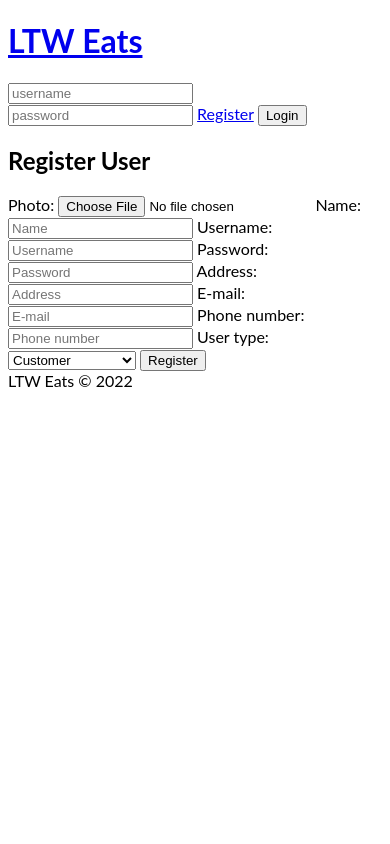
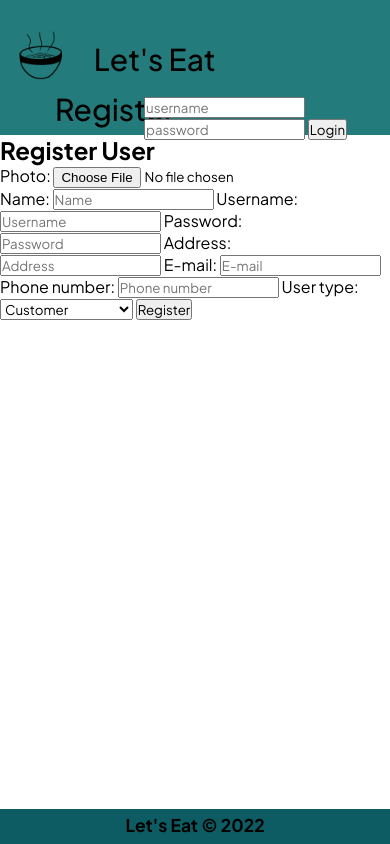
Before and after one commit to teixemigue/ltw, a PHP site: page /pages/register.php in a window 390 px wide. Run offline with PHP 8.4, Linux system fonts and the light colour scheme.

Commit message:
updated common.css
created css when the user is logged in and logged out

```diff
--- a/css/common.css
+++ b/css/common.css
@@ -1,15 +1,44 @@
-body {
-    font-family: "Lato", sans-serif;
+* {
+  padding: 0em;
+  margin: 0em;
+  font-family: 'Plus Jakarta Sans', sans-serif;
+}
+
+.header {
+  width: 100%;
+  left: 0;
+  top: 0;
+  padding-left: 1em;
+  padding-right: 1em;
+  box-sizing: border-box;
+  overflow: hidden;
+  background-color: #247B7B;
+}
+
+#title {
+  padding-top: 10px;
+  font-size: 50px;
+  font-weight: 500;
+  display:inline-block;
+  vertical-align:top;
+}
+
+.logo {
+  width: 50px;
+  cursor: pointer;
+  border: none;
+  margin: 30px 0;
 }
 
 .sidebar {
   height: 100%;
   width: 0;
   position: fixed;
+  align-items: center;
   z-index: 1;
   top: 0;
-    left: 0;
-    background-color: #111;
+  right: 0;
+  background: linear-gradient(#247B7B, #0D5C63);
   overflow-x: hidden;
   transition: 0.5s;
   padding-top: 60px;
@@ -19,16 +48,16 @@ body {
   padding: 8px 8px 8px 32px;
   text-decoration: none;
   font-size: 25px;
-    color: #818181;
+  color: #fffffa;
   display: block;
   transition: 0.3s;
 }
 
 .sidebar a:hover {
-    color: #f1f1f1;
+  color: #fffffa;
 }
 
-  .sidebar .closebtn {
+.sidebar .closebar {
   position: absolute;
   top: 0;
   right: 25px;
@@ -36,22 +65,100 @@ body {
   margin-left: 50px;
 }
 
-  .openbtn {
+.openbar {
   font-size: 20px;
   cursor: pointer;
-    background-color: #111;
-    color: white;
+  position: fixed;
+  color: black;
+  width: 50px;
   padding: 10px 15px;
   border: none;
+  flex: 1;
+  text-align: right;
 }
 
-  .openbtn:hover {
-    background-color: #444;
+.openbar:hover {
+  background-color: #0D5C63;
+  color: #fffffa;
+}
+
+#buttonsidebar {
+  border: none;
+  color: black;
+  background-color: transparent;
+  position: absolute;
+  font-size: 30px;
+  line-height: 12px;
+  width: 18px;
+  margin-top: 1em;
+  margin-right: 1em;
+  top:0;
+  right:0;
+}
+
+#user {
+  display: inline-flex;
+}
+
+.username {
+  font-size: 25px;
+  padding-left: 1em;
+  padding-top: 0.5em;
+}
+
+.menu ul li{
+  padding: 0.5em;
+}
+
+.register {
+  position: absolute;
+  margin-top: 5em;
+  margin-left: 1em;
+  left: 0;
+  top:0;
+  border: none;
+  background-color: transparent;
+  color: black;
+}
+
+.login {
+  position: absolute;
+  margin-top: 6em;
+  margin-left: 8em;
+  top:0;
+  border: none;
+  background-color: transparent;
+  color: black;
+}
+
+.logout button {
+  position: absolute;
+  margin-top: 8em;
+  top:0;
+  border: none;
+  background-color: transparent;
+  color: black;
+}
+
+body {
+  /*display: flex;*/
 }
 
 #main {
+  padding: 16px;
+}
 
-    padding: 16px;
+footer {
+  position: fixed;
+  width: 100%;
+  height: 1em;
+  padding-bottom: 1em;
+  left: 0;
+  bottom: 0;
+  background-color: #0D5C63;
+  font-size: 15px;
+  padding-top: 5px;
+  text-align: center;
 }
 
 /* On smaller screens, where height is less than 450px, change the style of the sidenav (less padding and a smaller font size) */
@@ -59,3 +166,74 @@ body {
   .sidebar {padding-top: 15px;}
   .sidebar a {font-size: 18px;}
 }
+
+/* Links organized */
+
+a:link, a:visited {
+  background-color: transparent;
+  color: black;
+  padding: 15px 25px;
+  text-decoration: none;
+  display: inline-block;
+}
+
+@media only screen and (max-width:700px) {
+
+  .header a {
+    float: none;
+    box-sizing: border-box;
+    position: absolute;
+    display: block;
+    text-align: left;
+    font-size: 30px;
+    font-weight: 500;
+    padding-top: 1em;
+  }
+
+  .header-right {
+    float: none;
+  }
+
+  .openbar {
+    position: absolute;
+    display: block;
+    text-align: left;
+  }
+
+  .username {
+    font-size: 25px;
+    padding-left: 1em;
+    padding-top: 0.5em;
+  }
+
+  .menu ul li a{
+    font-size: 15px;
+    font-weight: 300;
+    padding: 1em;
+  }
+
+  .register {
+    position: absolute;
+    margin-top: 2em;
+    margin-left: 1em;
+    font-size: 1px;
+    left: 0;
+    top:0;
+    border: none;
+  }
+
+  .login {
+    position: absolute;
+    margin-top: 6em;
+    margin-left: 8em;
+    top:0;
+    border: none;
+  }
+
+  .logout button {
+    position: absolute;
+    margin-top: 8em;
+    top:0;
+    border: none;
+  }
+}
--- a/templates/common.tpl.php
+++ b/templates/common.tpl.php
@@ -8,16 +8,21 @@
 <!DOCTYPE html>
 <html lang="en-US">
   <head>
-    <title>LTW Eats</title>
+    <title>Let's Eat</title>
+    <link rel = "icon" href = "../photos/site/logo.png" type = "image/x-icon">
     <meta charset="utf-8">
     <meta name="viewport" content="width=device-width, initial-scale=1.0">
+    <link rel="preconnect" href="https://fonts.googleapis.com">
+    <link rel="preconnect" href="https://fonts.gstatic.com" crossorigin>
+    <link href="https://fonts.googleapis.com/css2?family=Plus+Jakarta+Sans:wght@300;400;500;600;700;800&display=swap" rel="stylesheet">
     <link rel="stylesheet" href="../css/common.css">
     <script src="javascript/script.js" defer></script>
   </head>
   <body>
 
-    <header>
-      <h1><a href="/">LTW Eats</a></h1>
+    <header class="header">
+      <img src="photos/site/logo.png" class="logo">
+      <h1 id="title"><a href="/">Let's Eat</a></h1>
       <?php
         if ($session->isLoggedIn())
         {
@@ -42,44 +47,51 @@
     </main>
 
     <footer>
-      LTW Eats &copy; 2022
+      <div>
+        <h3 id="foot">Let's Eat &copy; 2022</h3>
+      </div>
     </footer>
   </body>
 </html>
 <?php } ?>
 
 <?php function drawLoginForm() { ?>
-  <form action="../actions/action_login.php" method="post" class="login">
+  <form action="../actions/action_login.php" method="post">
+    <a href="../pages/register.php" class="register">Register</a>
+    <br>
+    <div class="login">
       <input type="text" name="username" placeholder="username">
       <input type="password" name="password" placeholder="password">
-    <a href="../pages/register.php">Register</a>
       <button type="submit">Login</button>
+    </div>
   </form>
 <?php } ?>
 
 <?php function drawLogoutForm(Session $session) { ?>
   <form action="../actions/action_logout.php" method="post" class="logout">
-
-
     <button type="submit">Logout</button>
   </form>
 <?php } ?>
 
 <?php function drawSidebar(Session $session) { ?>
   <div id="mySidebar" class="sidebar">
-  <a href="javascript:void(0)" class="closebtn" onclick="closeNav()">×</a>
+    <nav class="menu">
+      <ul>
+        <li id="user">
           <img class="userphoto" src=<?=$session->getImagePath()?> alt="Profile picture" width=50 height=50>
-  <p><?=$session->getName()?> </p>
-  <a href="../pages/profile.php">Edit Profile</a>
-  <a href="#">Clients</a>
-  <a href="#">Contact</a>
-  <a href="#">&#128722;</a>
-
+          <p class ="username"><?=$session->getName()?> </p>
+        </li>
+        <li><a href="../pages/profile.php">Edit Profile</a></li>
+        <li><a href="#">Clients</a></li>
+        <li><a href="#">&#128722;</a></li>
+        <li><a href="#">Contact</a></li>
+        <li><a href="javascript:void(0)" class="closebar" onclick="closeNav()">×</a></li>
+      </ul>
 </div>
+</nav>
 
   <div id="main">
-    <button id="buttonsidebar" class="openbtn" onclick="openNav()">☰</button>
-
+    <button id="buttonsidebar" class="openbar" onclick="openNav()">☰</button>
   </div>
 
   <script>
```
Also changed, not shown: database/restDB.db, photos/site/logo.png (added). Lines whose indentation alone changed are shown as unchanged.
